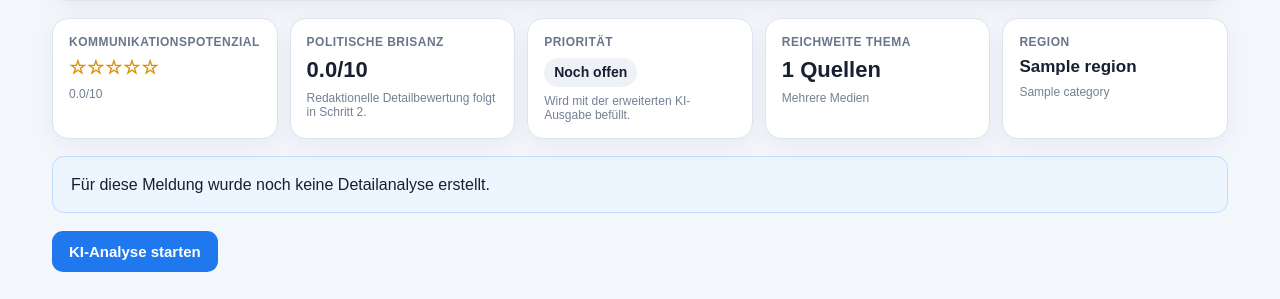
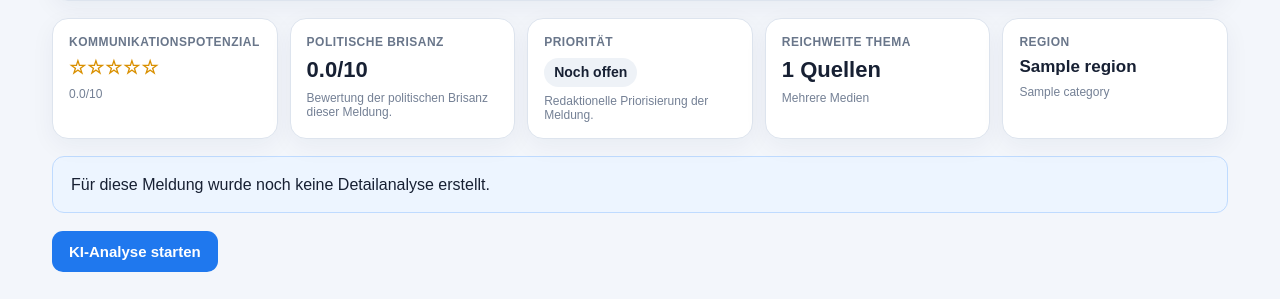
Before and after one commit to fb-bezirk-collab/facebook-seitenassistent, a FastAPI app: template templates/media_analysis.html in a window 1280 px wide. Shown: the part 239-538 px from the top of the page. Run offline with FastAPI, Linux system fonts and the light colour scheme; the visitor is signed in with stand-in values (Sample User, id 1); the template is opened without the code that fills it: most values are stand-ins (such as "Sample title", 1, 10 or a date in 2020).

Commit message:
Add files via upload

```diff
--- a/templates/media_analysis.html
+++ b/templates/media_analysis.html
@@ -79,13 +79,13 @@
         <div class="metric">
             <div class="metric-label">Politische Brisanz</div>
             <div class="metric-value">{% if brisanz is not none %}{{ "%.1f"|format(brisanz) }}/10{% else %}–{% endif %}</div>
-            <div class="metric-sub">Redaktionelle Detailbewertung folgt in Schritt 2.</div>
+            <div class="metric-sub">Bewertung der politischen Brisanz dieser Meldung.</div>
         </div>
         <div class="metric">
             <div class="metric-label">Priorität</div>
             {% set priority = e.priority or '' %}
             <div class="metric-value"><span class="priority {% if priority == 'Sofort' %}sofort{% elif priority == 'Heute' %}heute{% elif priority == 'Beobachten' %}beobachten{% endif %}">{{ priority or 'Noch offen' }}</span></div>
-            <div class="metric-sub">Wird mit der erweiterten KI-Ausgabe befüllt.</div>
+            <div class="metric-sub">{{ e.priority_reason or 'Redaktionelle Priorisierung der Meldung.' }}</div>
         </div>
         <div class="metric">
             <div class="metric-label">Reichweite Thema</div>
@@ -116,7 +116,7 @@
             </div>
             <div class="panel">
                 <h2>Politische Brisanz</h2>
-                <p>{{ e.political_angle or a.political_context or 'Die gezielte redaktionelle Einordnung wird im nächsten Schritt erweitert.' }}</p>
+                <p>{{ e.political_angle or a.political_context or 'Keine politische Einordnung vorhanden.' }}</p>
                 <h3>Kommunikative Ansatzpunkte</h3>
                 {% if e.communication_angles %}<div class="angles">{% for value in e.communication_angles %}<span class="chip">{{ value }}</span>{% endfor %}</div>
                 {% elif a.factual_hooks %}<div class="angles">{% for value in a.factual_hooks %}<span class="chip">{{ value }}</span>{% endfor %}</div>
@@ -134,7 +134,7 @@
                     </div>
                     <div>
                         <h3>Betroffene Zielgruppen</h3>
-                        {% if e.affected_groups %}<div class="angles">{% for value in e.affected_groups %}<span class="chip">{{ value }}</span>{% endfor %}</div>{% else %}<p class="placeholder">Wird in Schritt 2 strukturiert ausgegeben.</p>{% endif %}
+                        {% if e.affected_groups %}<div class="angles">{% for value in e.affected_groups %}<span class="chip">{{ value }}</span>{% endfor %}</div>{% else %}<p class="placeholder">Keine Zielgruppe erkannt.</p>{% endif %}
                         <h3>Offene Fragen</h3>{% if a.open_questions %}<ul>{% for value in a.open_questions %}<li>{{ value }}</li>{% endfor %}</ul>{% else %}<p>Keine besonderen offenen Punkte erkannt.</p>{% endif %}
                     </div>
                 </div>
@@ -144,8 +144,7 @@
         <details class="panel" open>
             <summary>Headline-Vorschläge</summary>
             <div class="inside">
-                <div class="future-note">Die neue Datenstruktur ist bereits vorbereitet. Bis Schritt 2 zeigt die Maske vorhandene Arbeitsüberschriften aus der bisherigen Analyse.</div>
-                <div class="cards4">
+                                <div class="cards4">
                     {% set labels = [('sachlich','Sachlich'),('pointiert','Pointiert'),('emotional','Emotional'),('kurz','Kurz')] %}
                     {% for key,label in labels %}
                         <div class="variant"><div class="variant-label">{{ label }}</div>
@@ -160,8 +159,7 @@
         <details class="panel">
             <summary>Facebook-Varianten</summary>
             <div class="inside">
-                <div class="future-note">Die Felder sind vorbereitet; die KI befüllt sie ab Schritt 2.</div>
-                <div class="cards4">
+                                <div class="cards4">
                     {% set flabels = [('sachlich','Sachlich'),('pointiert','Pointiert'),('emotional','Emotional'),('mobil','Mobilfreundlich')] %}
                     {% for key,label in flabels %}
                     <div class="variant"><div class="variant-label">{{ label }}</div>{% if e.facebook_variants and e.facebook_variants[key] %}<p>{{ e.facebook_variants[key] }}</p>{% else %}<p class="placeholder">Noch kein Social-Media-Entwurf vorhanden.</p>{% endif %}</div>
@@ -174,7 +172,7 @@
             <summary>Grafikidee</summary>
             <div class="inside">
                 {% if e.graphic and (e.graphic.type or e.graphic.idea) %}<p><strong>{{ e.graphic.type }}</strong>{% if e.graphic.idea %}: {{ e.graphic.idea }}{% endif %}</p>{% if e.graphic.reason %}<p style="margin-top:8px">{{ e.graphic.reason }}</p>{% endif %}
-                {% else %}<p class="placeholder">Die strukturierte Grafikempfehlung wird in Schritt 2 von der KI erzeugt.</p>{% endif %}
+                {% else %}<p class="placeholder">Keine konkrete Grafikempfehlung vorhanden.</p>{% endif %}
             </div>
         </details>
 
@@ -189,6 +187,14 @@
                     {% if e.facts_check %}<ul>{% for value in e.facts_check %}<li>{{ value }}</li>{% endfor %}</ul>
                     {% elif a.open_questions %}<ul>{% for value in a.open_questions %}<li>{{ value }}</li>{% endfor %}</ul>{% else %}<p>Keine besonderen offenen Punkte erkannt.</p>{% endif %}
                 </div>
+            </div>
+        </details>
+
+        <details class="panel">
+            <summary>Hashtags</summary>
+            <div class="inside">
+                {% if e.hashtags %}<div class="angles">{% for value in e.hashtags %}<span class="chip">{{ value }}</span>{% endfor %}</div>
+                {% else %}<p class="placeholder">Keine Hashtags vorgeschlagen.</p>{% endif %}
             </div>
         </details>
 
```
